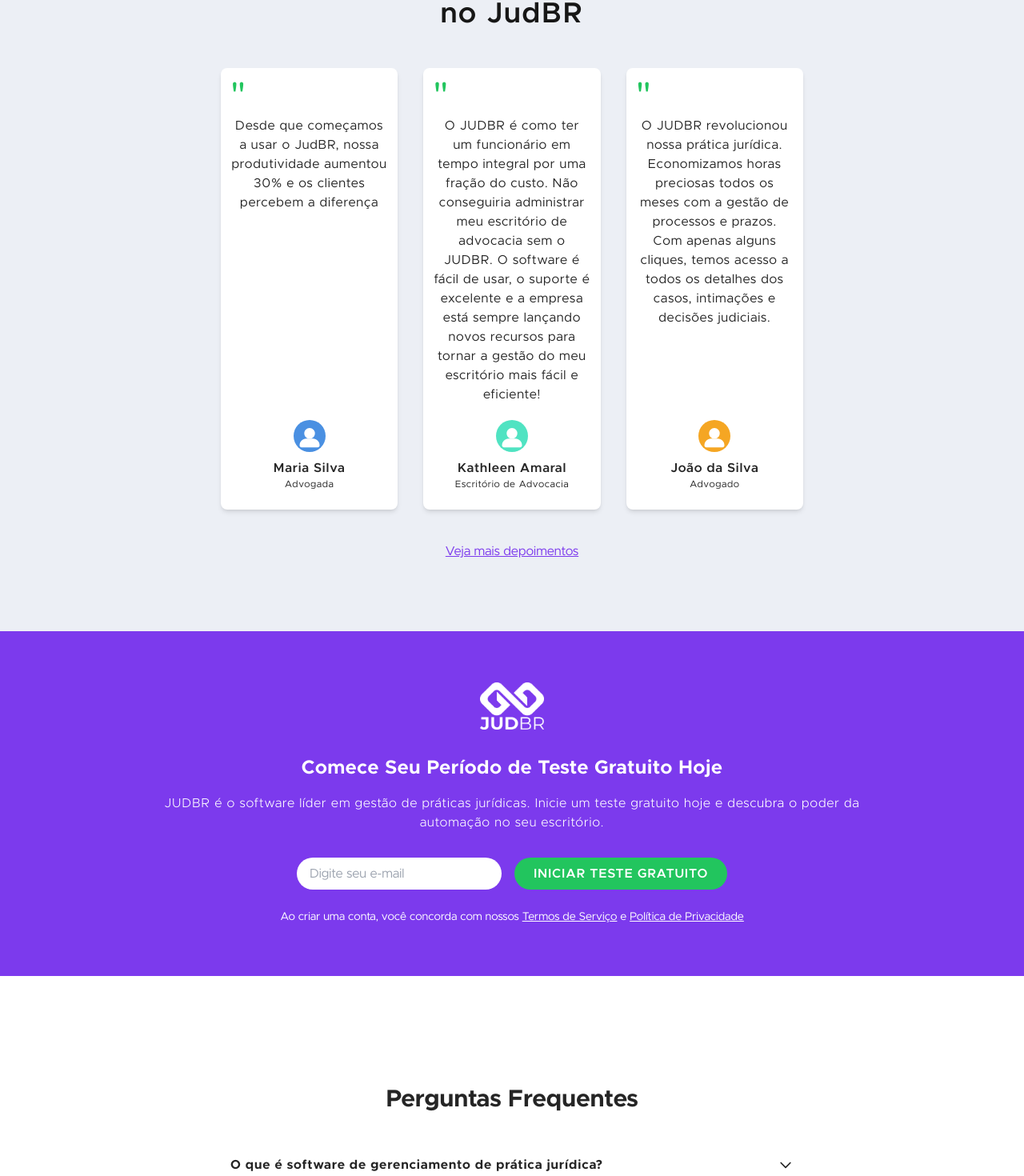
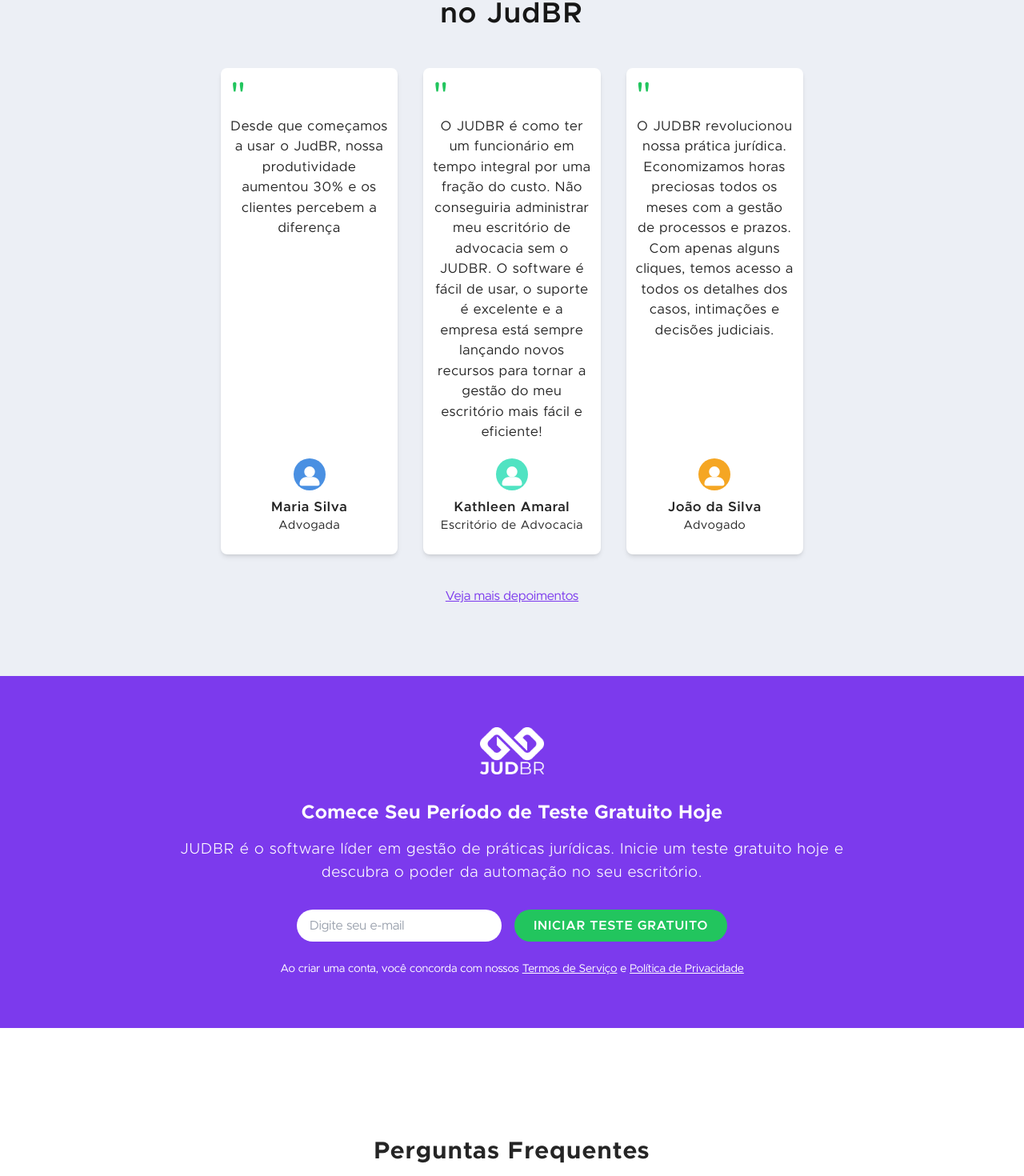
Before and after one commit to helxysa/judbr-nextjs, a Next.js app: page /pages/precos in a window 1280 px wide. Shown: the part 3990-5460 px from the top of the page at 80% size. Built offline with nearby package versions, Linux system fonts and the light colour scheme.

Commit message:
letra wider

```diff
--- a/src/componentes/home/FrequentlyAsked.tsx
+++ b/src/componentes/home/FrequentlyAsked.tsx
@@ -37,7 +37,7 @@
     return (
       <div className="w-full mx-auto px-4 py-12 md:py-20 sm:px-6 md:px-30 lg:px-40 xl:px-48 bg-white">
         <div className="max-w-7xl mx-auto ">
-          <h2 className="text-xl sm:text-2xl md:text-3xl lg:text-3xl font-bold text-center mb-8 text-[#252525]">
+          <h2 className="text-xl sm:text-2xl md:text-3xl lg:text-3xl font-bold text-center mb-8 text-[#252525] tracking-wider">
             Perguntas Frequentes
           </h2>
           <div className="space-y-4">
@@ -59,7 +59,7 @@
           className="flex justify-between items-center w-full py-5 px-4 text-left focus:outline-none"
           onClick={() => setIsOpen(!isOpen)}
         >
-          <span className="font-bold text-[#252525] text-sm sm:text-base md:text-lg lg:text-base tracking-wider">{question}</span>
+          <span className="font-bold text-[#252525] text-sm sm:text-base md:text-lg lg:text-[19px] tracking-wider">{question}</span>
           <span className={`ml-6 flex-shrink-0 text-[#252525] transition-transform duration-300 ${isOpen ? 'transform rotate-180' : ''}`}>
             <svg className="h-5 w-5" fill="none" viewBox="0 0 24 24" stroke="currentColor">
               <path strokeLinecap="round" strokeLinejoin="round" strokeWidth={2} d="M19 9l-7 7-7-7" />
@@ -69,7 +69,7 @@
         <div
           className={`overflow-hidden bg-white transition-all duration-300 ${isOpen ? 'max-h-96' : 'max-h-0'}`}
         >
-          <div className="p-4 pt-0 text-sm sm:text-base md:text-lg lg:text-base text-[#252525] tracking-wider">
+          <div className="p-4 pt-0 text-sm sm:text-base md:text-[17px] lg:text-[17px] text-[#252525] tracking-wider">
             <p>{answer}</p>
           </div>
         </div>
--- a/src/componentes/home/LegalPraticeStats.tsx
+++ b/src/componentes/home/LegalPraticeStats.tsx
@@ -118,7 +118,7 @@
                   : '0'}
               </p>
               <div className="w-16 h-px bg-gray-400 mb-4"></div>
-              <p className="text-gray-700 text-sm text-center font-thin tracking-wider">{stat.description}</p>
+              <p className="text-gray-700 text-[16px] text-center font-thin tracking-wider">{stat.description}</p>
             </div>
           ))}
         </div>
--- a/src/componentes/home/Section.tsx
+++ b/src/componentes/home/Section.tsx
@@ -47,8 +47,8 @@
             </span>
           </span>
         </h2>
-        <p className="text-sm sm:text-base md:text-lg lg:text-base text-gray-700 mb-10 md:mb-10 text-center md:text-left tracking-wider">
-          O nosso Time de Especialistas, alinhados à Tecnologia, trabalha duro para apoiá-lo no exercício da Advocacia. A percepção de que a advocacia estava ficando defasada em relação à inovação e tecnologia, nos inspirou a desenvolver diversas soluções para apoiar você na gestão de seu escritório. :
+        <p className="text-sm sm:text-base md:text-[18px] lg:text-[19px] text-judbr-gray mb-10 md:mb-10 text-center md:text-left tracking-wider">
+          O nosso Time de Especialistas, alinhados à Tecnologia, trabalha duro para apoiá-lo no exercício da Advocacia. A percepção de que a advocacia estava ficando defasada em relação à inovação e tecnologia, nos inspirou a desenvolver diversas soluções para apoiar você na gestão de seu escritório.
         </p>
         <div className="flex space-x-4 justify-center md:justify-start mb-8 md:mb-12">
           <SocialIcon icon="instagram" />
@@ -60,7 +60,7 @@
 
       <div className="container mx-auto text-center text-black">
         <h2 className="text-1xl md:text-3xl lg:text-2xl font-bold mb-8 tracking-wider">Pronto para simplificar sua prática jurídica?</h2>
-        <Link href="/" className="bg-judbr-main text-white px-6 md:px-8 py-3 rounded-full font-semibold hover:bg-purple-500 transition duration-300 inline-block tracking-widest">
+        <Link href="/" className="bg-judbr-main text-white px-6 md:px-8 py-3 rounded-full font-semibold hover:bg-purple-500 transition duration-300 inline-block">
           Comece seu teste gratuito
         </Link>
       </div>
--- a/src/componentes/home/Testmonials.tsx
+++ b/src/componentes/home/Testmonials.tsx
@@ -35,7 +35,7 @@
                 <div>
                   <span className="text-green-500 text-5xl">"</span>
                   <div className="text-center">
-                    <p className="text-judbr-gray mb-5 text-1xl tracking-wider font-normal">{testimonial.quote}</p>
+                    <p className="text-judbr-gray mb-5 text-[17px] tracking-wider ">{testimonial.quote}</p>
                   </div>
                 </div>
                 <div>
@@ -45,8 +45,8 @@
                     <path d="M26.67 16.67C26.67 20.35 23.68 23.33 20 23.33C16.32 23.33 13.33 20.35 13.33 16.67C13.33 12.99 16.32 10 20 10C23.68 10 26.67 12.99 26.67 16.67Z" fill="white" />
                     <path d="M32.5 31.67C32.5 33.05 31.38 34.17 30 34.17H10C8.62 34.17 7.5 33.05 7.5 31.67C7.5 27.06 11.23 23.33 15.83 23.33H24.17C28.77 23.33 32.5 27.06 32.5 31.67Z" fill="white" />
                 </svg>
-                <p className="font-semibold text-judbr-gray text-md text-center tracking-wider">{testimonial.author}</p>
-                <p className="text-xs text-judbr-gray text-center tracking-wider text-sm">{testimonial.role}</p>
+                <p className="font-semibold text-judbr-gray text-md text-center text-[17px] tracking-wider">{testimonial.author}</p>
+                <p className="text-judbr-gray text-center tracking-wider text-[15px]">{testimonial.role}</p>
                 </div>
               </div>
             </div>
--- a/src/componentes/home/cta/StartFreeTrail.tsx
+++ b/src/componentes/home/cta/StartFreeTrail.tsx
@@ -19,7 +19,7 @@
         <h2 className="text-3xl sm:text-2xl font-bold tracking-wide mb-4">
           Comece Seu Período de Teste Gratuito Hoje
         </h2>
-        <p className="text-xm mb-8 font-light tracking-wider">
+        <p className="text-[19px] mb-8 font-light tracking-wider">
           JUDBR é o software líder em gestão de práticas jurídicas. Inicie um teste gratuito hoje e descubra o poder da automação no seu escritório.
         </p>
         <form className="flex flex-col sm:flex-row justify-center items-center gap-4 mb-6">
```
